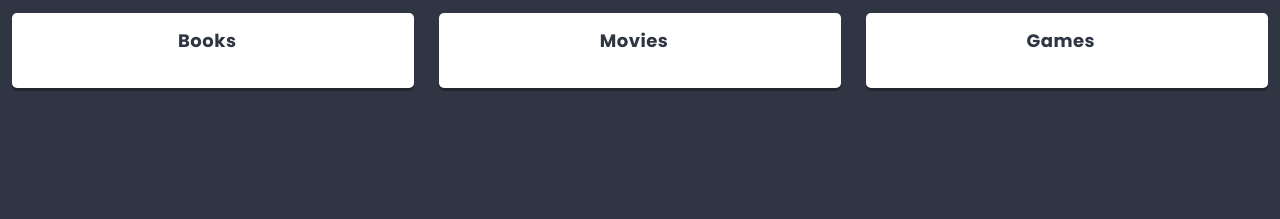
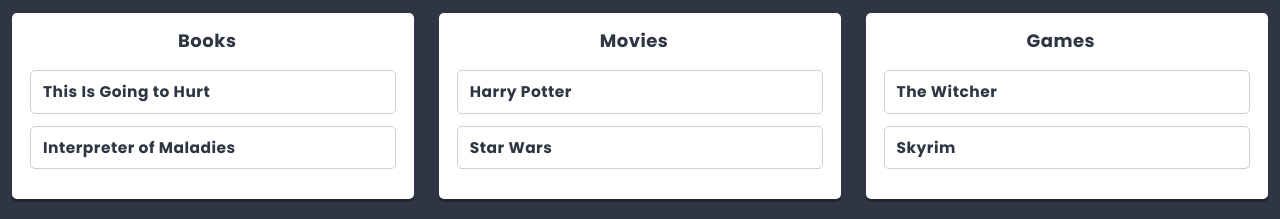
Before and after one commit to michal1986-web/project-react-starter, a React app: page / in a window 1280 px wide. Shown: the part 419-638 px from the top of the page. Built offline with nearby package versions, Linux system fonts and the light colour scheme; some icons are missing.

Commit message:
Show columns

```diff
--- a/src/components/Column/Column.js
+++ b/src/components/Column/Column.js
@@ -1,7 +1,7 @@
 import React from 'react';
 import styles from './Column.scss';
 import PropTypes from 'prop-types';
-//import Card from '../Card/Card.js';
+import Card from '../Card/Card.js';
 //import Creator from '../Creator/Creator.js';
 import {settings} from '../../data/dataStore';
 import Icon from '../Icon/Icon.js';
@@ -41,7 +41,7 @@ class Column extends React.Component {
   }*/
 
   render() {
-    const {title, icon} = this.props;
+    const {title, icon, cards} = this.props;
     return (
       <section className={styles.component}>
 
@@ -51,12 +51,13 @@ class Column extends React.Component {
           </span>
         </h3>
 
-        {/*<div className={styles.cards}>
-          {cards.map(cardData => (
-            <Card key={cardData.id} {...cardData} />
+        <div className={styles.cards}>
+          {cards.map(({key, ...cardsProps}) => (
+            <Card key={key} {...cardsProps} />
           ))}
         </div>
 
+        {/*
         <div className={styles.creator}>
           <Creator text={settings.cardCreatorText} action={title => this.addCard(title)}/>
           </div>*/}
```
Also changed, not shown: src/components/List/ListContainer.js (line endings or trailing spaces).
